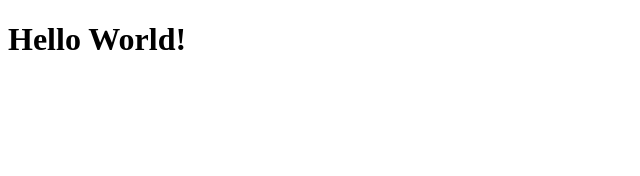
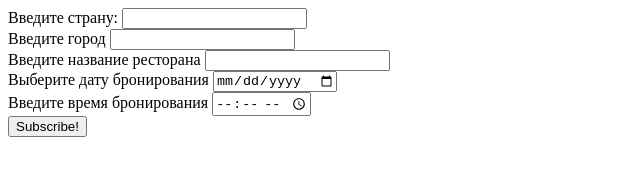
Before and after one commit to ilmir4ik/ilmir4ik.github.io, a plain HTML site: page index.html in a window 1280 px wide. Shown: the whole page, without its empty margins (0-640 px from the left). Drawn offline with Linux system fonts and the light colour scheme.

Commit message:
Update index.html

```diff
--- a/index.html
+++ b/index.html
@@ -3,8 +3,33 @@
 <head>
     <meta charset="UTF-8">
     <script src="https://telegram.org/js/telegram-web-app.js"></script>
+    <title>Title</title>
 </head>
 <body>
-    <h1>Hello World!</h1>
+    <form action="" method="get" class="form-example">
+  <div class="form-example">
+    <label for="country">Введите страну:</label>
+    <input type="text" name="country" id="country" required>
+  </div>
+  <div class="form-example">
+    <label for="city">Введите город</label>
+    <input type="text" name="city" id="city" required>
+  </div>
+  <div class="form-example">
+    <label for="name">Введите название ресторана</label>
+    <input type="text" name="name" id="name" required>
+  </div>
+  <div>
+      <label for="date">Выберите дату бронирования</label>
+      <input type="date" name="date" id="date" required>
+  </div>
+  <div>
+      <label for="time">Введите время бронирования</label>
+      <input type="time" name="time" id="time" required>
+  </div>
+  <div class="form-example">
+    <input type="submit" value="Subscribe!">
+  </div>
+</form>
 </body>
 </html>
```
